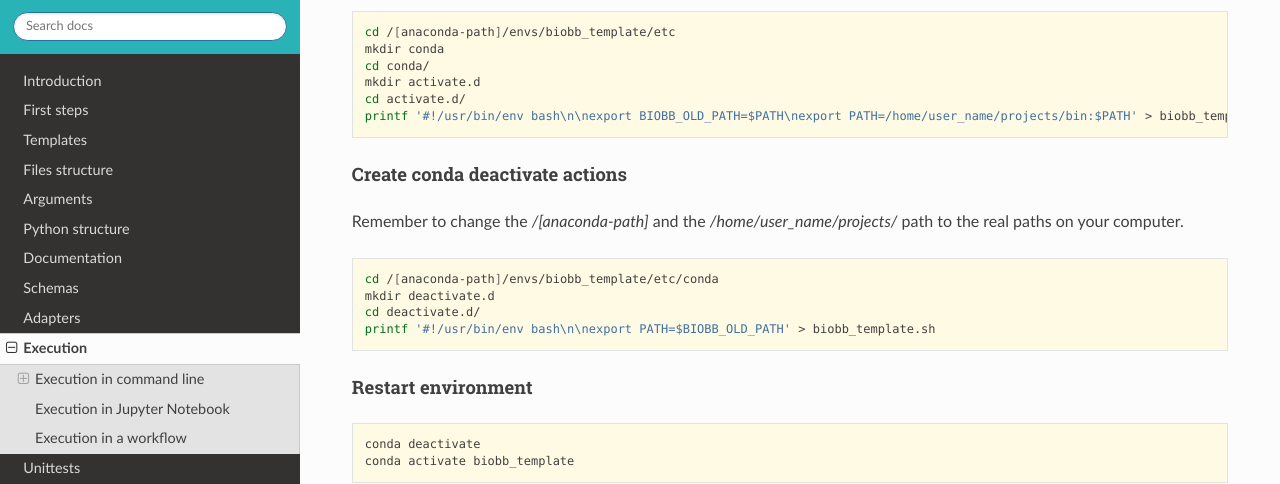
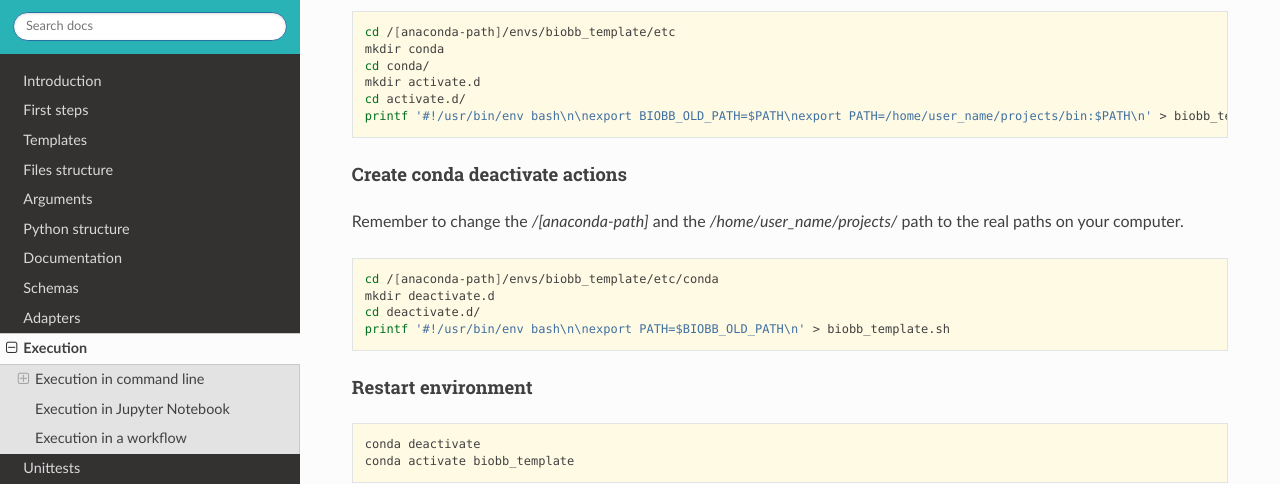
Before and after one commit to bioexcel/biobb_documentation, a Sphinx documentation site: the page built from biobb_documentation/docs/source/execution.md, in a window 1280 px wide and 900 px high, scrolled down 833 px. Shown: the part 151-635 px from the top of the window. Built offline with Sphinx 7.4.7 and the Read the Docs theme 2.0.0, drawn with Linux system fonts in a browser that asks for light colours.

Commit message:
Fixed activate.d / deactivate.d

````diff
--- a/biobb_documentation/docs/source/execution.md
+++ b/biobb_documentation/docs/source/execution.md
@@ -41,7 +41,7 @@ mkdir conda
 cd conda/
 mkdir activate.d
 cd activate.d/
-printf '#!/usr/bin/env bash\n\nexport BIOBB_OLD_PATH=$PATH\nexport PATH=/home/user_name/projects/bin:$PATH' > biobb_template.sh
+printf '#!/usr/bin/env bash\n\nexport BIOBB_OLD_PATH=$PATH\nexport PATH=/home/user_name/projects/bin:$PATH\n' > biobb_template.sh
 ```
 
 #### Create conda deactivate actions
@@ -52,7 +52,7 @@ Remember to change the */[anaconda-path]* and the */home/user_name/projects/* pa
 cd /[anaconda-path]/envs/biobb_template/etc/conda
 mkdir deactivate.d
 cd deactivate.d/
-printf '#!/usr/bin/env bash\n\nexport PATH=$BIOBB_OLD_PATH' > biobb_template.sh
+printf '#!/usr/bin/env bash\n\nexport PATH=$BIOBB_OLD_PATH\n' > biobb_template.sh
 ```
 
 #### Restart environment
````
Also changed, not shown: biobb_documentation/docs/jupyter/execution.ipynb.
